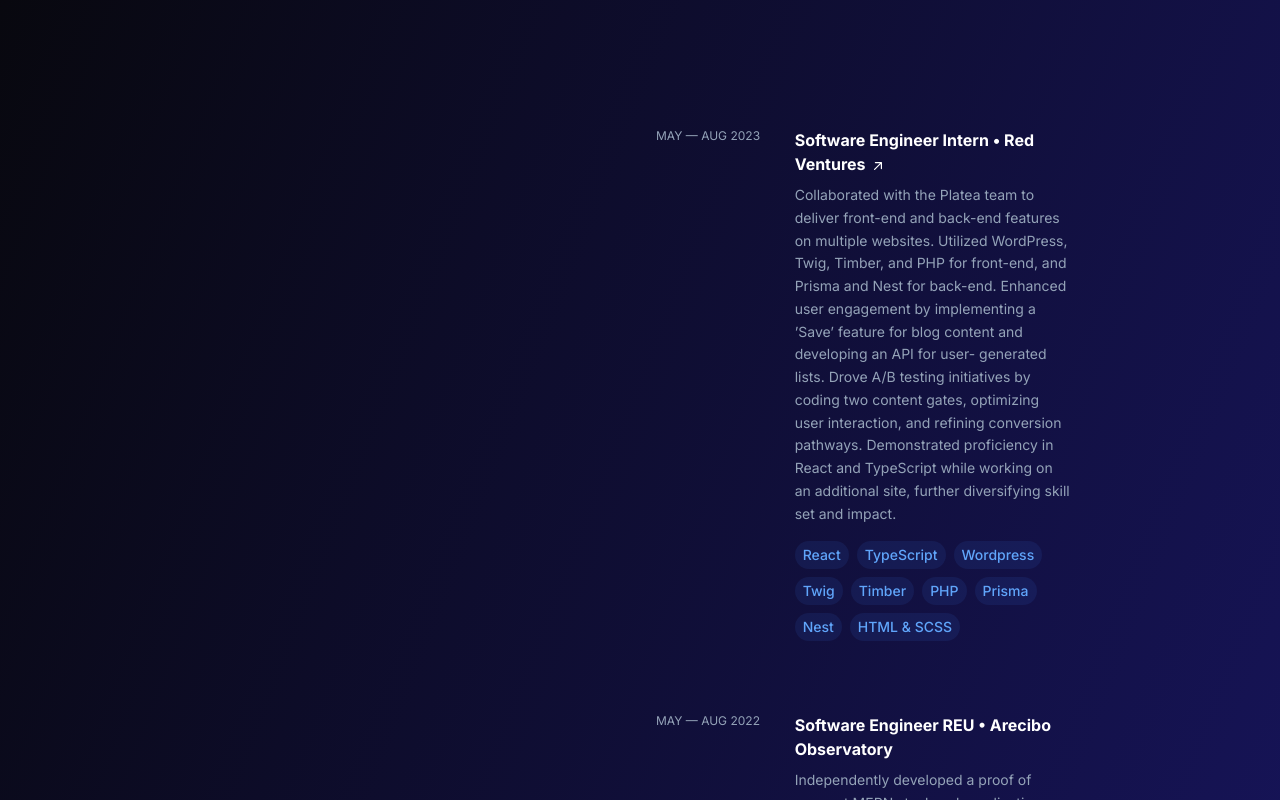
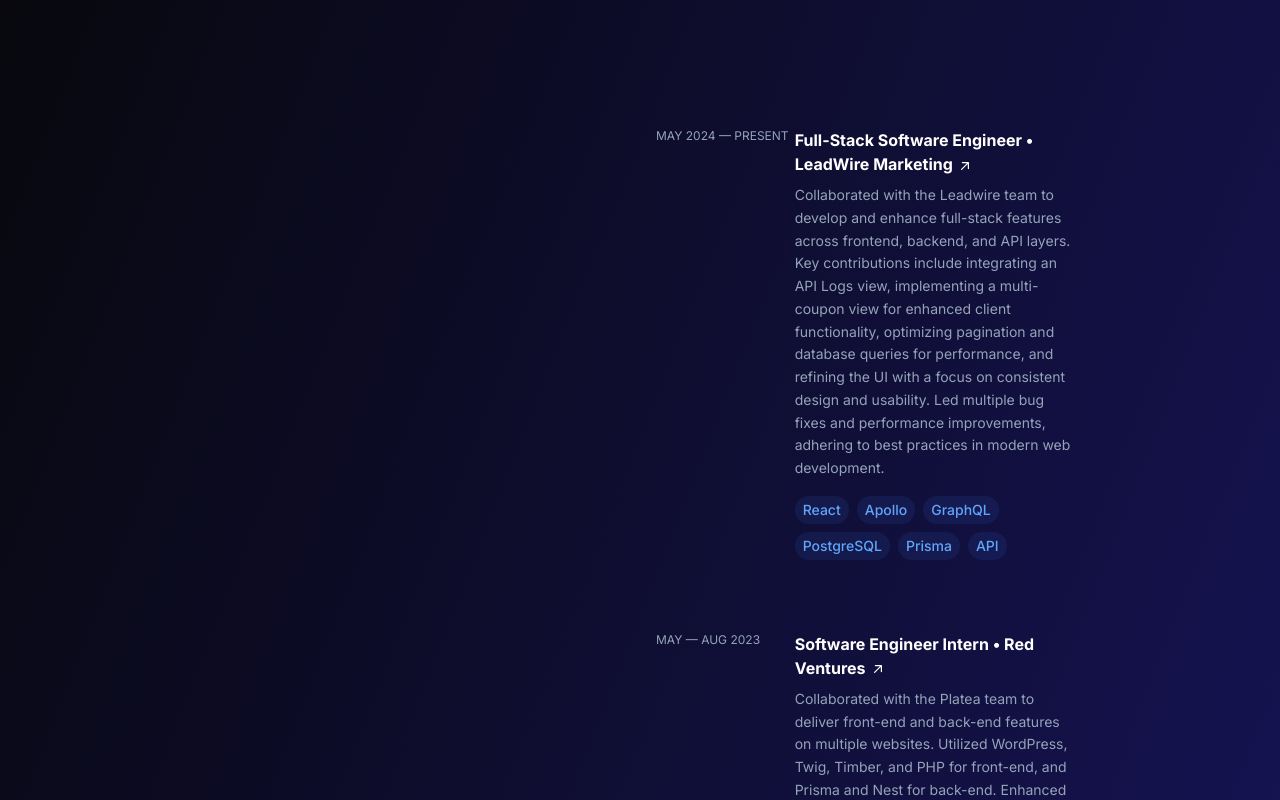
Before and after one commit to jorgeortiz41/portfolio, a Next.js app: page / in a window 1280 px wide. Shown: the part 780-1580 px from the top of the page. Built offline with nearby package versions, Linux system fonts and the light colour scheme.

Commit message:
Add new experience and links for the last 2 experiences

```diff
--- a/src/app/data/data.js
+++ b/src/app/data/data.js
@@ -1,4 +1,13 @@
 export const experiences = [
+  {
+    title: "Full-Stack Software Engineer",
+    company: "LeadWire Marketing",
+    date: "MAY 2024 — PRESENT",
+    description:
+      "Collaborated with the Leadwire team to develop and enhance full-stack features across frontend, backend, and API layers. Key contributions include integrating an API Logs view, implementing a multi-coupon view for enhanced client functionality, optimizing pagination and database queries for performance, and refining the UI with a focus on consistent design and usability. Led multiple bug fixes and performance improvements, adhering to best practices in modern web development.",
+    tags: ["React", "Apollo", "GraphQL", "PostgreSQL", "Prisma", "API"],
+    link: "https://www.leadwireapp.com/",
+  },
   {
     title: "Software Engineer Intern",
     company: "Red Ventures",
@@ -16,6 +25,7 @@
       "Nest",
       "HTML & SCSS",
     ],
+    link: "https://www.redventures.com/",
   },
   {
     title: "Software Engineer REU",
--- a/src/app/sections/Experience.jsx
+++ b/src/app/sections/Experience.jsx
@@ -7,6 +7,7 @@
   const [hoveredIndex, setHoveredIndex] = useState(null);
   const [hover, setHover] = useState(false);
   const [isMobile, setIsMobile] = useState(false);
+  const linkCompanies = ["LeadWire Marketing", "Red Ventures"];
 
   useEffect(() => {
     const handleResize = () => {
@@ -29,6 +30,54 @@
     setHoveredIndex(null);
   };
 
+  const renderLinkArrow = (job, index) => {
+    console.log("job company", job.company);
+    if (linkCompanies.includes(job.company)) {
+      console.log("job company included");
+      if (isMobile) {
+        return (
+          <svg
+            xmlns="http://www.w3.org/2000/svg"
+            viewBox="0 0 20 20"
+            fill="currentColor"
+            className={
+              hoveredIndex === index
+                ? "ml-1 inline-block h-4 w-4 shrink-0 -translate-y-1 translate-x-1 transition-transform motion-reduce:transition-none"
+                : "ml-1 inline-block h-4 w-4 shrink-0 transition-transform motion-reduce:transition-none"
+            }
+            aria-hidden="true"
+          >
+            <path
+              fillRule="evenodd"
+              d="M5.22 14.78a.75.75 0 001.06 0l7.22-7.22v5.69a.75.75 0 001.5 0v-7.5a.75.75 0 00-.75-.75h-7.5a.75.75 0 000 1.5h5.69l-7.22 7.22a.75.75 0 000 1.06z"
+              clipRule="evenodd"
+            ></path>
+          </svg>
+        );
+      } else {
+        return (
+          <svg
+            xmlns="http://www.w3.org/2000/svg"
+            viewBox="0 0 20 20"
+            fill="currentColor"
+            className={
+              hoveredIndex === index
+                ? "ml-1 inline-block h-4 w-4 shrink-0 -translate-y-1 translate-x-1 transition-transform motion-reduce:transition-none"
+                : "ml-1 inline-block h-4 w-4 shrink-0 transition-transform motion-reduce:transition-none"
+            }
+            aria-hidden="true"
+          >
+            <path
+              fillRule="evenodd"
+              d="M5.22 14.78a.75.75 0 001.06 0l7.22-7.22v5.69a.75.75 0 001.5 0v-7.5a.75.75 0 00-.75-.75h-7.5a.75.75 0 000 1.5h5.69l-7.22 7.22a.75.75 0 000 1.06z"
+              clipRule="evenodd"
+            ></path>
+          </svg>
+        );
+      }
+    }
+  };
+
   return (
     <div
       ref={refProp}
@@ -39,6 +88,9 @@
             <motion.button
               key={index}
               className="flex-flex-col rounded-lg bg-white/[0.03] p-4 shadow-xl"
+              onClick={() =>
+                job.link ? window.open(job.link, "_blank") : null
+              }
             >
               <div className="self-end pb-2">
                 <p className="text-start text-xs text-slate-400">{job.date}</p>
@@ -53,25 +105,7 @@
                     }
                   >
                     {job.title} • {job.company}
-                    {job.company === "Red Ventures" && (
-                      <svg
-                        xmlns="http://www.w3.org/2000/svg"
-                        viewBox="0 0 20 20"
-                        fill="currentColor"
-                        className={
-                          hoveredIndex === index
-                            ? "ml-1 inline-block h-4 w-4 shrink-0 -translate-y-1 translate-x-1 transition-transform motion-reduce:transition-none"
-                            : "ml-1 inline-block h-4 w-4 shrink-0 transition-transform motion-reduce:transition-none"
-                        }
-                        aria-hidden="true"
-                      >
-                        <path
-                          fillRule="evenodd"
-                          d="M5.22 14.78a.75.75 0 001.06 0l7.22-7.22v5.69a.75.75 0 001.5 0v-7.5a.75.75 0 00-.75-.75h-7.5a.75.75 0 000 1.5h5.69l-7.22 7.22a.75.75 0 000 1.06z"
-                          clipRule="evenodd"
-                        ></path>
-                      </svg>
-                    )}
+                    {renderLinkArrow(job, index)}
                   </span>
                 </div>
                 <div className="mb-4 text-sm leading-relaxed text-slate-400">
@@ -106,11 +140,14 @@
                 hoveredIndex === index
                   ? "grid grid-cols-3 rounded-lg p-4"
                   : hoveredIndex !== null
-                    ? "grid grid-cols-3 rounded-lg p-4 opacity-50"
-                    : "grid grid-cols-3 rounded-lg p-4"
+                  ? "grid grid-cols-3 rounded-lg p-4 opacity-50"
+                  : "grid grid-cols-3 rounded-lg p-4"
               }
               onHoverStart={() => handleHoverStart(index)}
               onHoverEnd={handleHoverEnd}
+              onClick={() =>
+                job.link ? window.open(job.link, "_blank") : null
+              }
             >
               <div>
                 <p className="text-start text-xs text-slate-400">{job.date}</p>
@@ -125,25 +162,7 @@
                     }
                   >
                     {job.title} • {job.company}
-                    {job.company === "Red Ventures" && (
-                      <svg
-                        xmlns="http://www.w3.org/2000/svg"
-                        viewBox="0 0 20 20"
-                        fill="currentColor"
-                        className={
-                          hoveredIndex === index
-                            ? "ml-1 inline-block h-4 w-4 shrink-0 -translate-y-1 translate-x-1 transition-transform motion-reduce:transition-none"
-                            : "ml-1 inline-block h-4 w-4 shrink-0 transition-transform motion-reduce:transition-none"
-                        }
-                        aria-hidden="true"
-                      >
-                        <path
-                          fillRule="evenodd"
-                          d="M5.22 14.78a.75.75 0 001.06 0l7.22-7.22v5.69a.75.75 0 001.5 0v-7.5a.75.75 0 00-.75-.75h-7.5a.75.75 0 000 1.5h5.69l-7.22 7.22a.75.75 0 000 1.06z"
-                          clipRule="evenodd"
-                        ></path>
-                      </svg>
-                    )}
+                    {renderLinkArrow(job, index)}
                   </span>
                 </div>
                 <div className="mb-4 text-sm leading-relaxed text-slate-400">
```
